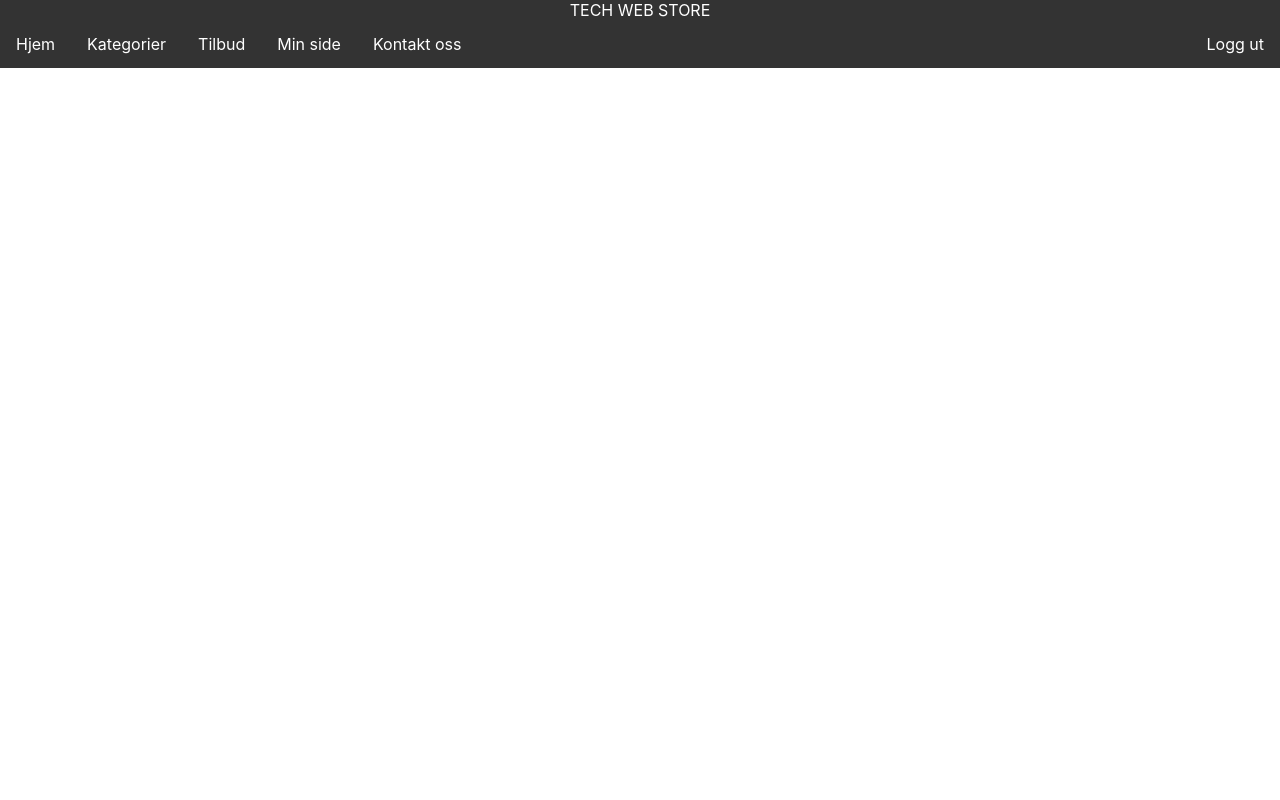
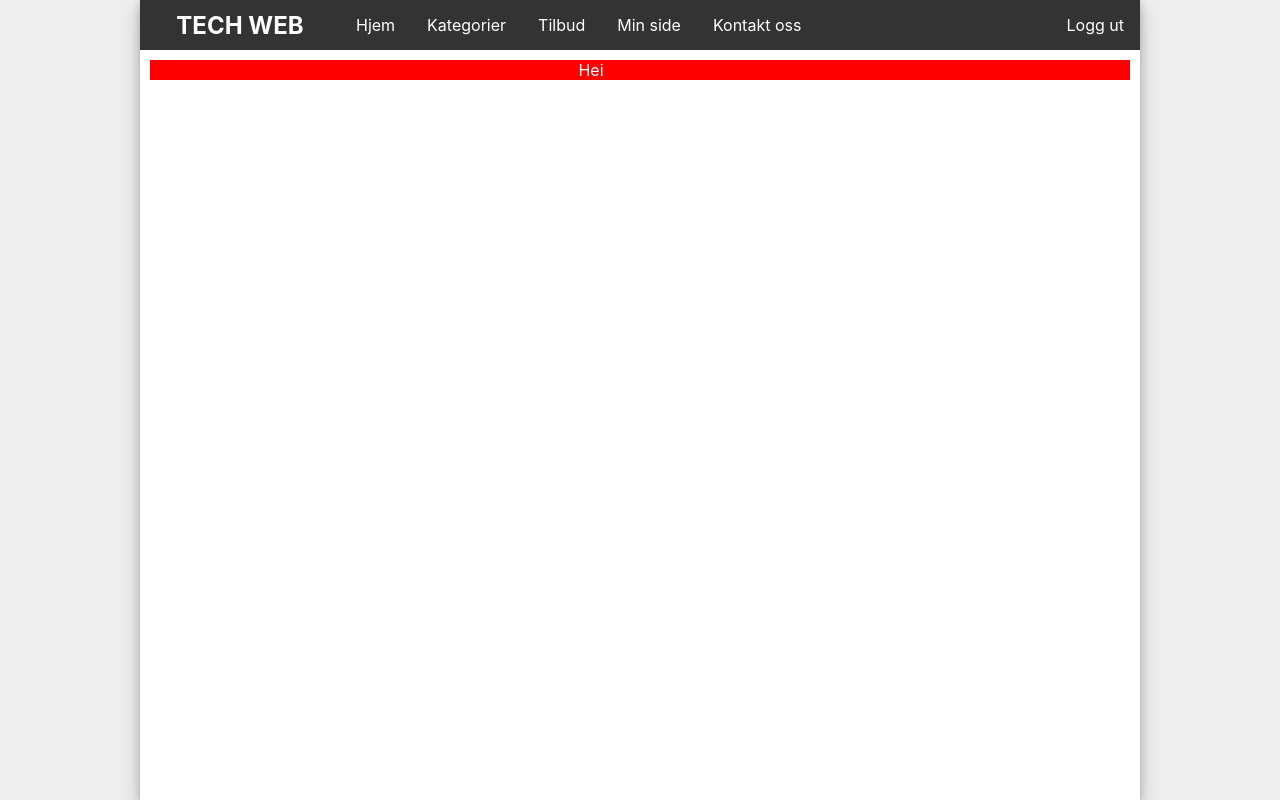
Before and after one commit to KristianOde/techstore, a React (Create React App) app: page / in a window 1280 px wide. Built offline with nearby package versions, Linux system fonts and the light colour scheme.

Commit message:
Style-endringer

```diff
--- a/src/components/app/app.css
+++ b/src/components/app/app.css
@@ -1,3 +1,12 @@
 .App {
   text-align: center;
+  background-color: white;
+  min-height: 100vh;
+  box-shadow: 0 4px 8px 0 rgba(0, 0, 0, 0.2), 0 6px 20px 0 rgba(0, 0, 0, 0.19);
 }
+
+.MainView {
+  margin: 10px;
+  color: white;
+  background-color: red;
+}
--- a/src/components/app/app.jsx
+++ b/src/components/app/app.jsx
@@ -6,6 +6,9 @@ function App() {
   return (
     <div className="App">
       <Header />
+      <div className="MainView">
+        <div className="TestBorder">Hei</div>
+      </div>
     </div>
   )
 }
--- a/src/components/header/header.jsx
+++ b/src/components/header/header.jsx
@@ -4,9 +4,9 @@ import '../../styles/mainheader.css'
 
 const Header = () => {
     return(
-        <HeaderLinksProvider>
+        <HeaderLinksProvider> {/* context provider; all children elements are consumers*/}
             <header className="TopHeader">
-                <span>TECH WEB STORE</span>
+                <div className="HeaderLogo">TECH WEB</div>
                 <Linklist />
             </header>
         </HeaderLinksProvider>
--- a/src/components/header/hooks/useHeader.js
+++ b/src/components/header/hooks/useHeader.js
@@ -2,7 +2,6 @@
  * Meningsløs custom hook og context provider, inkludert for
  * repetisjon og demonstrasjon
  */
-
 import React, { createContext, useState, useContext } from 'react'
 
 const list = [
--- a/src/index.js
+++ b/src/index.js
@@ -1,6 +1,6 @@
 import React from 'react';
 import ReactDOM from 'react-dom';
-import './index.css';
+import './styles/main.css'
 import reportWebVitals from './reportWebVitals';
 import App from './components/app'
 
--- /dev/null
+++ b/src/styles/main.css
@@ -0,0 +1,28 @@
+body {
+    margin: 0 auto;
+    width: 1000px;
+    font-family: -apple-system, BlinkMacSystemFont, 'Segoe UI', 'Roboto', 'Oxygen',
+      'Ubuntu', 'Cantarell', 'Fira Sans', 'Droid Sans', 'Helvetica Neue',
+      sans-serif;
+    -webkit-font-smoothing: antialiased;
+    -moz-osx-font-smoothing: grayscale;
+    background-color: rgb(238, 238, 238);
+}
+
+.TestBorder {
+    display: block;
+    height: 90%;
+    width: 90%;
+    background-color: red;
+}
+
+code {
+    font-family: source-code-pro, Menlo, Monaco, Consolas, 'Courier New',
+      monospace;
+}
+
+@media only screen and (max-width: 1000px) {
+    body {
+        width: 100%;
+    }
+}
--- a/src/styles/mainheader.css
+++ b/src/styles/mainheader.css
@@ -1,6 +1,8 @@
 .TopHeader {
-    display: block;
-    width: 100%;
+    display: flex;
+    align-items: center;
+    width: calc(100%);
+    height: 50px;
     background-color: #333;
     color: white;
 }
@@ -12,6 +14,7 @@
     padding: 0;
     overflow: hidden;
     background-color: #333;
+    width: 80%;
 }
 
 .HeaderLinkList > li {
@@ -38,6 +41,12 @@
     background-color: red;
 }
 
+.HeaderLogo {
+    font-weight: bold;
+    font-size: 1.5em;
+    width: 20%;
+}
+
 /* .HeaderLinkList > li a:hover:not(.active) {
     background-color: #111;
 } */
```
